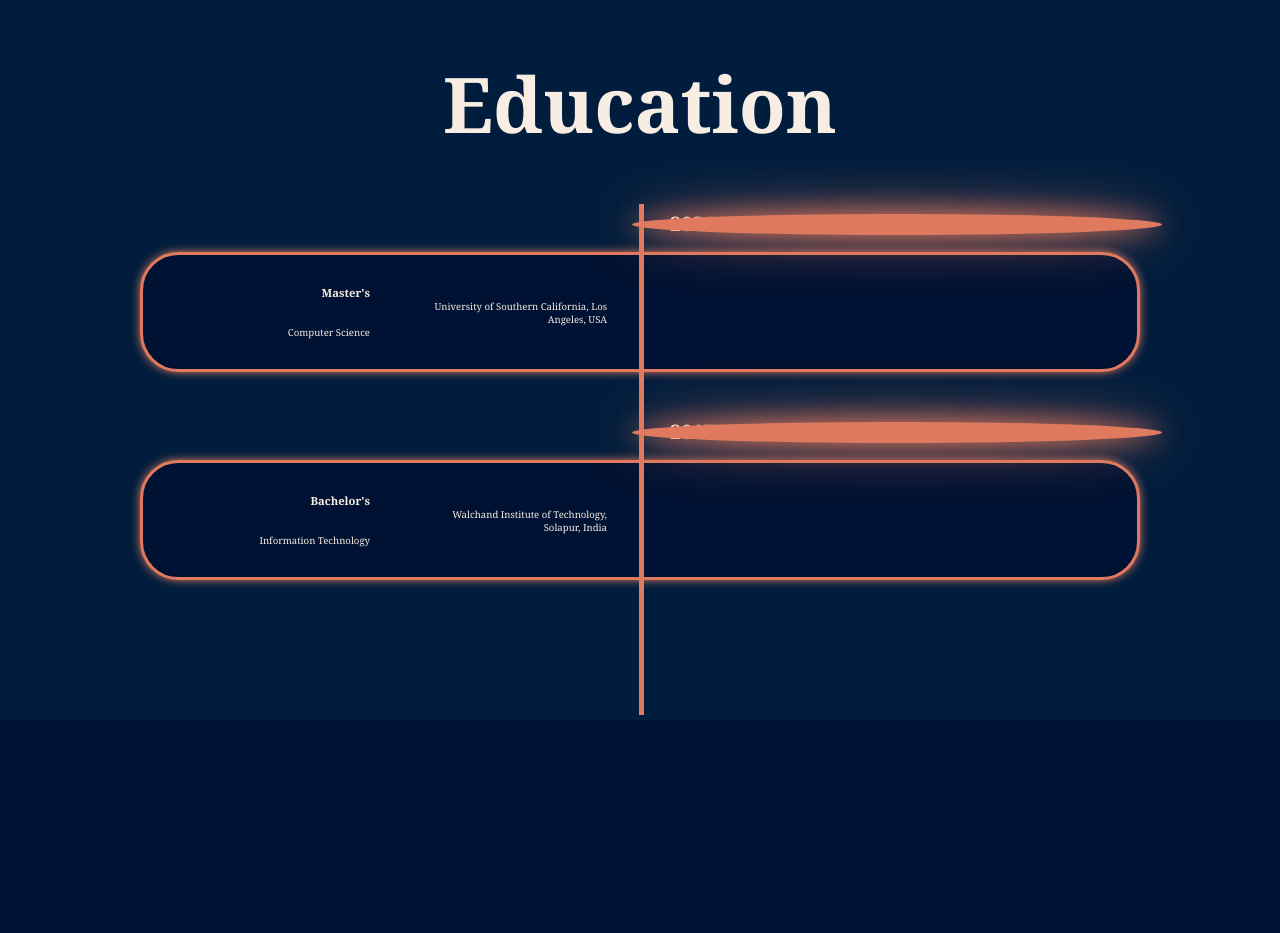
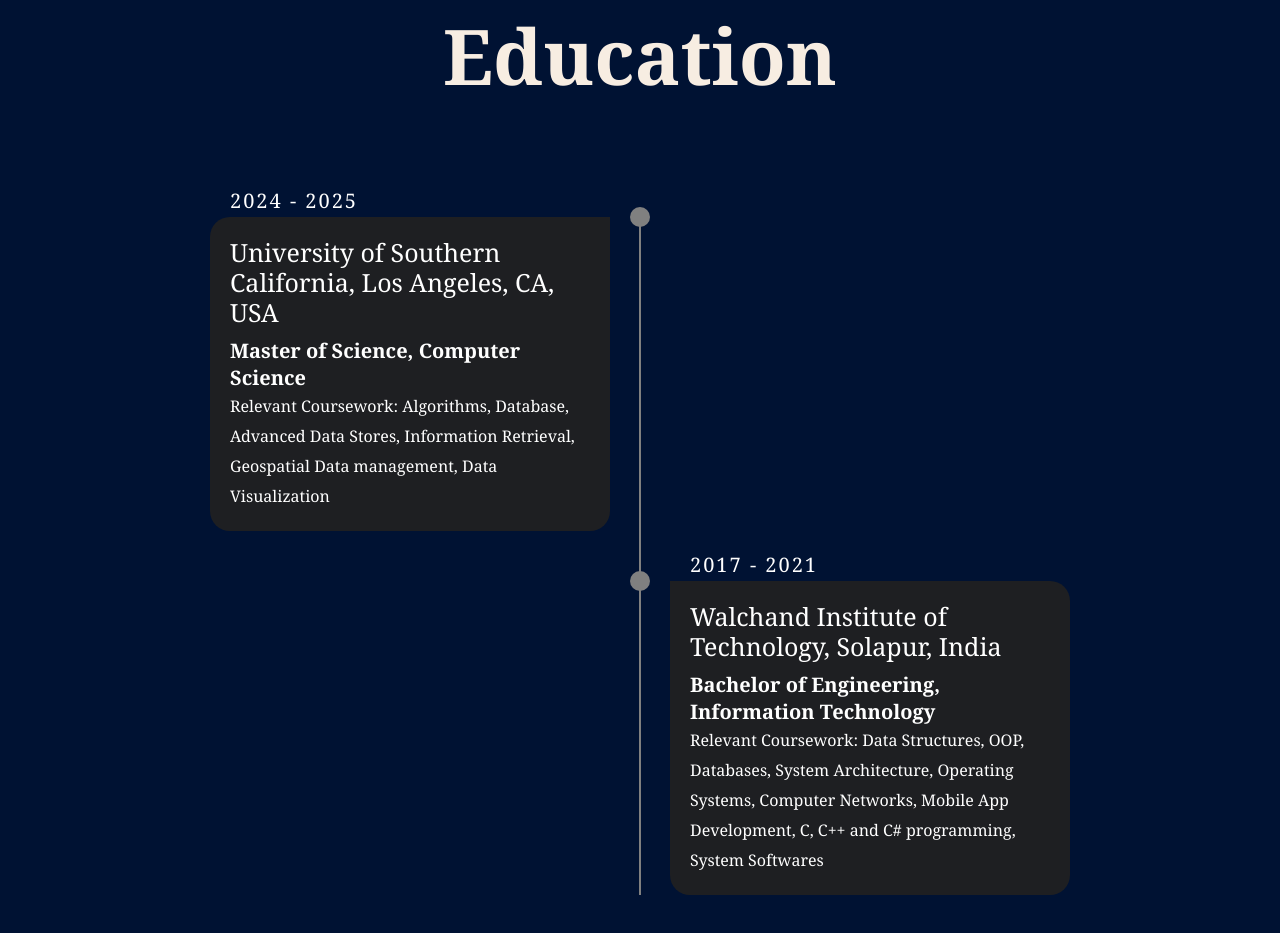
Before and after one commit to SamruddhiMore25/Portfolio-Website, a plain HTML site: page index.html in a window 1280 px wide. Shown: the part 897-1830 px from the top of the page. Before the commit the page ends 1617 px from the top, so only its background shows below. Drawn offline with nearby package versions, Linux system fonts and the light colour scheme; a script that the page names is missing.

Commit message:
Added Education Section, Still in progress

```diff
--- a/index.html
+++ b/index.html
@@ -54,28 +54,26 @@
 
     <section class="education">
         <h2 class="heading">Education</h2>
-        <div class="timeline-items">
-            <div class="timeline-item">
-                <div class="timeline-dot"></div>
-                    <div class="timeline-date">2024 - 2025</div>
-                    <div class="timeline-content">
-                        <h3>Master's</h3>
-                        <p>University of Southern California, Los Angeles, USA
-                            <p>Computer Science</p>
-                        </p>
-                    </div>
-            </div>
-
-
-            <div class="timeline-item">
-                <div class="timeline-dot"></div>
-                    <div class="timeline-date">2017 - 2021</div>
-                    <div class="timeline-content">
-                        <h3>Bachelor's</h3>
-                        <p>Walchand Institute of Technology, Solapur, India
-                            <p>Information Technology</p>
-                        </p>
-                    </div>
+        <div class="edu-container">
+            <div class="timeline">
+              <ul>
+                <li>
+                  <div class="timeline-content">
+                    <h3 class="date">2024 - 2025</h3>
+                    <h1>University of Southern California, Los Angeles, CA, USA</h1>
+                    <h3>Master of Science, Computer Science</h3>
+                    <p>Relevant Coursework: Algorithms, Database, Advanced Data Stores, Information Retrieval, Geospatial Data management, Data Visualization</p>
+                  </div>
+                </li>
+                <li>
+                  <div class="timeline-content">
+                    <h3 class="date">2017 - 2021</h3>
+                    <h1>Walchand Institute of Technology, Solapur, India</h1>
+                    <h3>Bachelor of Engineering, Information Technology</h3>
+                    <p>Relevant Coursework: Data Structures, OOP, Databases, System Architecture, Operating Systems, Computer Networks, Mobile App Development, C, C++  and C# programming, System Softwares</p>
+                  </div>
+                </li>
+               </ul>
             </div>
         </div>
     </section>
--- a/styles.css
+++ b/styles.css
@@ -288,12 +288,12 @@
 .heading{
     font-size: 8rem;
     text-align: center;
-    margin: 5rem 0;
+    /*margin: 2rem 0;*/
 }
 
 .education{
     padding: 100px 15px;
-    background: var(--sec-bg-color);
+    background: var(--bg-color);
 }
 
 .education h2{
@@ -301,67 +301,110 @@
 }
 
 /*  The bar Design */
-.timeline-items{
-    max-width: 1000px;
-    margin: auto;
+.edu-container {
+    min-height: 100vh;
+    width: 100%;
     display: flex;
-    flex-wrap: wrap;
+    align-items: center;
+    justify-content: center;
+    background-color: var(--bg-color);
+  }
+  .timeline {
+    width: 80%;
+    height: auto;
+    max-width: 800px;
+    margin: 0 auto;
     position: relative;
   }
 
-.timeline-items ::before{
-    content: "";
-    position: absolute;
-    width: 5px;
-    height: 100%;
-    background-color: var(--main-color);
-    left: calc(50% - 1px);
+  .timeline ul {
+    list-style: none;
   }
 
-.timeline-item{
-    margin-bottom: 40px;
-    width: 100%;
-    position: relative;
+  .timeline ul li {
+    padding: 20px;
+    background-color: #1e1f22;
+    color: white;
+    border-radius: 10px;
+    margin-bottom: 20px;
   }
 
-.timeline-item :last-child{
+  .timeline ul li:last-child {
     margin-bottom: 0;
   }
 
-.timeline-item :nth-child(odd){
-    padding-right: calc(50% + 30px);
-    text-align: right;
+  .timeline-content h1 {
+    font-weight: 500;
+    font-size: 25px;
+    line-height: 30px;
+    margin-bottom: 10px;
   }
 
-.timeline-item :nth-child(even){
-    padding-left: calc(50% + 30px);
+  .timeline-content h3{
+    font-size: 20px;
   }
 
-.timeline-dot{
-    height: 21px;
-    width: 21px;
+  .timeline-content p {
+    font-size: 16px;
+    line-height: 30px;
+    font-weight: 300;
+  }
+  .timeline-content .date {
+    font-size: 20px;
+    font-weight: 300;
+    margin-bottom: 10px;
+    letter-spacing: 2px;
+  }
+  @media only screen and (min-width: 768px) {
+    .timeline:before {
+      content: "";
+      position: absolute;
+      top: 0;
+      left: 50%;
+      transform: translateX(-50%);
+      width: 2px;
+      height: 100%;
+      background-color: gray;
+    }
+    .timeline ul li {
+      width: 50%;
+      position: relative;
+      margin-bottom: 50px;
+    }
+    .timeline ul li:nth-child(odd) {
+      float: left;
+      clear: right;
+      transform: translateX(-30px);
+      border-radius: 20px 0px 20px 20px;
+    }
+    .timeline ul li:nth-child(even) {
+      float: right;
+      clear: left;
+      transform: translateX(30px);
+      border-radius: 0px 20px 20px 20px;
+    }
+    .timeline ul li::before {
+      content: "";
+      position: absolute;
+      height: 20px;
+      width: 20px;
+      border-radius: 50%;
+      background-color: gray;
+      top: 0px;
+    }
+    .timeline ul li:nth-child(odd)::before {
+      transform: translate(50%, -50%);
+      right: -30px;
+    }
+    .timeline ul li:nth-child(even)::before {
+      transform: translate(-50%, -50%);
+      left: -30px;
+    }
+    .timeline-content .date {
+      position: absolute;
+      top: -30px;
+    }
+    .timeline ul li:hover::before {
       background-color: var(--main-color);
-    box-shadow: 0 0 25px var(--main-color),
-                0 0 50px var(--main-color);
-    position: absolute;
-    left: calc(50% - 8px);
-    border-radius: 50%;
-    top: 10px;
     }
-
-.timeline-date{
-    font-size: 20px;
-    font-weight: 800;
-    color: white;
-    margin: 6px 0 15px;
   }
-
-.timeline-content{
-    background-color: var(--bg-color);
-    border: 3px solid var(--main-color);
-    padding: 30px 50px;
-    border-radius: 4rem;
-    box-shadow: 0 0 10px var(--main-color);
-    cursor: pointer;
-    transition: 0.3s ease-in-out;
-}
```
Lines whose indentation alone changed are shown as unchanged.
